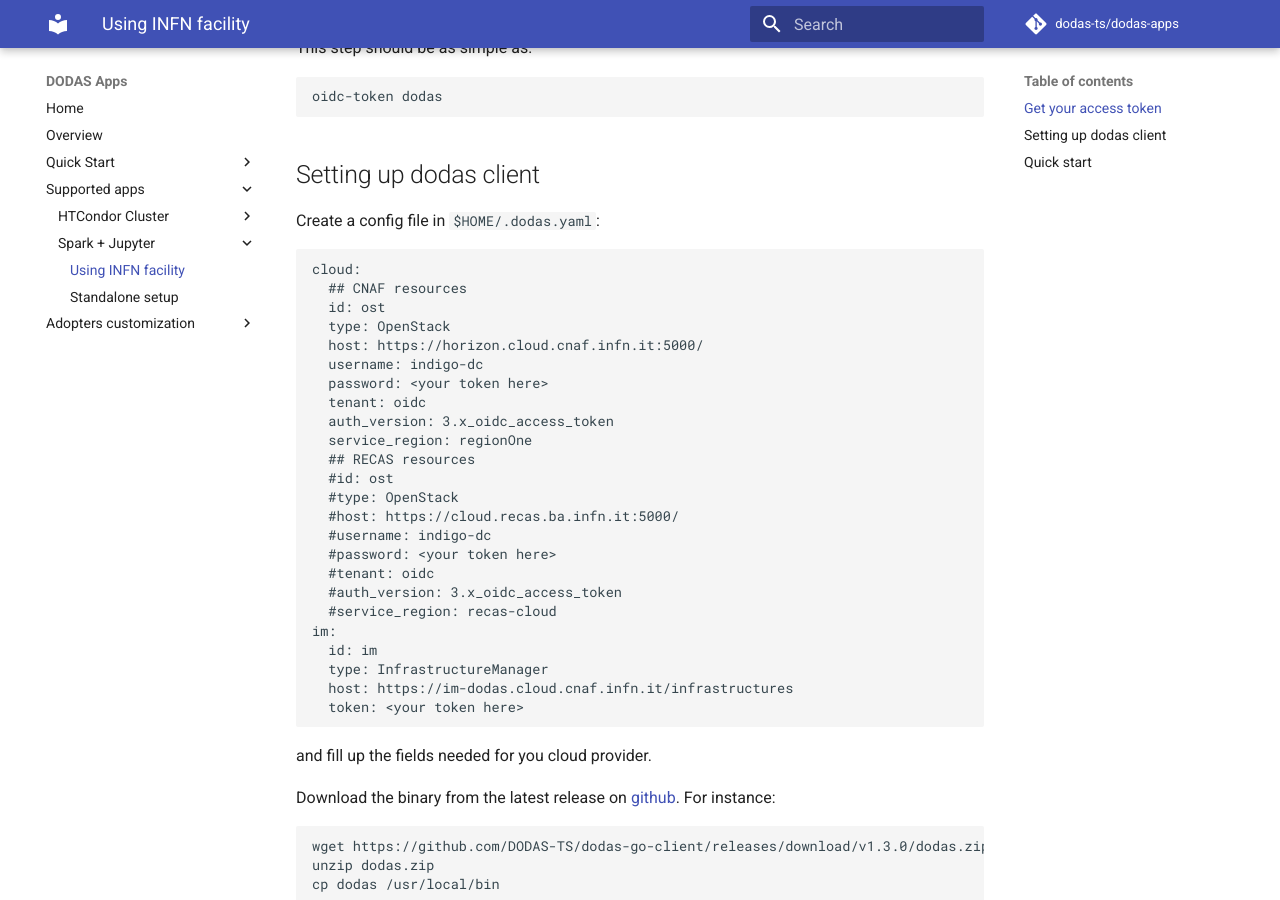
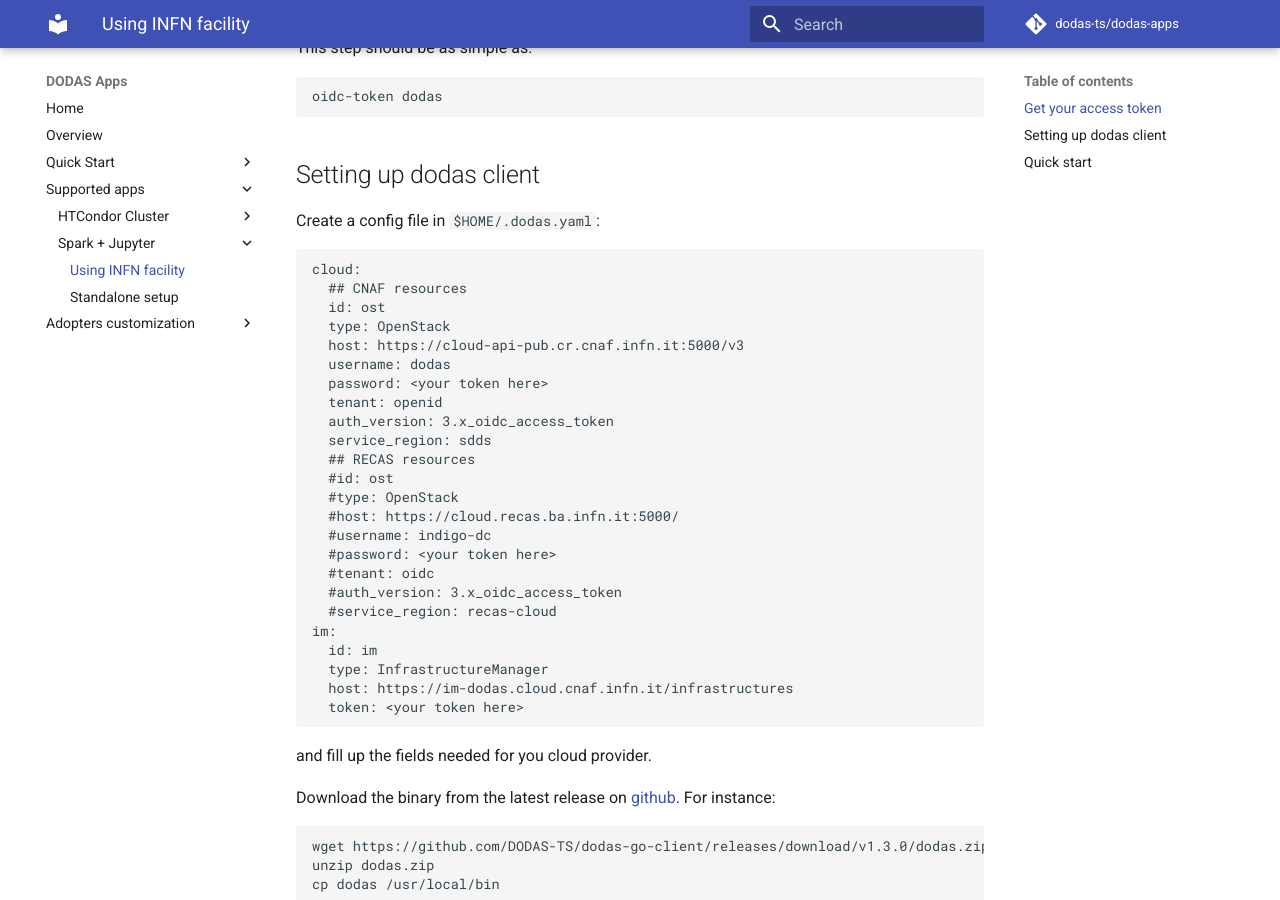
Before and after one commit to DODAS-TS/dodas-apps, an MkDocs documentation site: the page built from docs/quick-start-community.md, in a window 1280 px wide and 900 px high, scrolled down 261 px. Built offline with MkDocs 1.6.1 and Material for MkDocs 9.7.7, drawn with Linux system fonts in a browser that asks for light colours; comment, search, counter and statistics services are not loaded.

Commit message:
fix dodas client configs

```diff
--- a/docs/quick-start-community.md
+++ b/docs/quick-start-community.md
@@ -19,12 +19,12 @@
   ## CNAF resources
   id: ost
   type: OpenStack
-  host: https://horizon.cloud.cnaf.infn.it:5000/
-  username: indigo-dc
+  host: https://cloud-api-pub.cr.cnaf.infn.it:5000/v3
+  username: dodas
   password: <your token here>
-  tenant: oidc
+  tenant: openid
   auth_version: 3.x_oidc_access_token
-  service_region: regionOne
+  service_region: sdds
   ## RECAS resources
   #id: ost
   #type: OpenStack
```
Also changed, not shown: docs/condor.md (+4 -4 lines).
